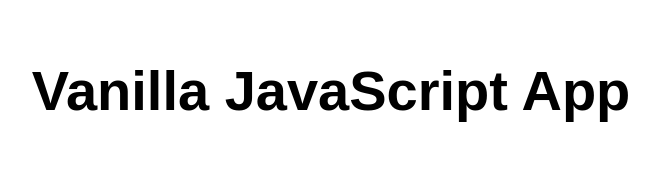
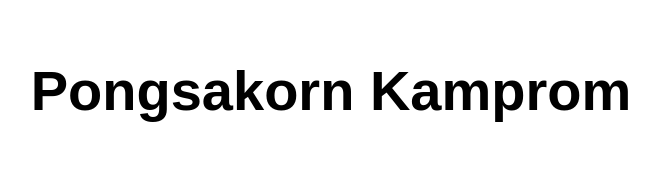
Before and after one commit to PongsakornKamprom/webappkku, a plain HTML site: page src/index.html in a window 1280 px wide. Shown: the whole page, without its empty margins (309-968 px from the left). Drawn offline with Linux system fonts and the light colour scheme.

Commit message:
Update index.html

```diff
--- a/src/index.html
+++ b/src/index.html
@@ -10,7 +10,7 @@
 
 <body>
   <main>
-    <h1>Vanilla JavaScript App</h1>
+    <h1>Pongsakorn Kamprom</h1>
   </main>
 </body>
 
```
